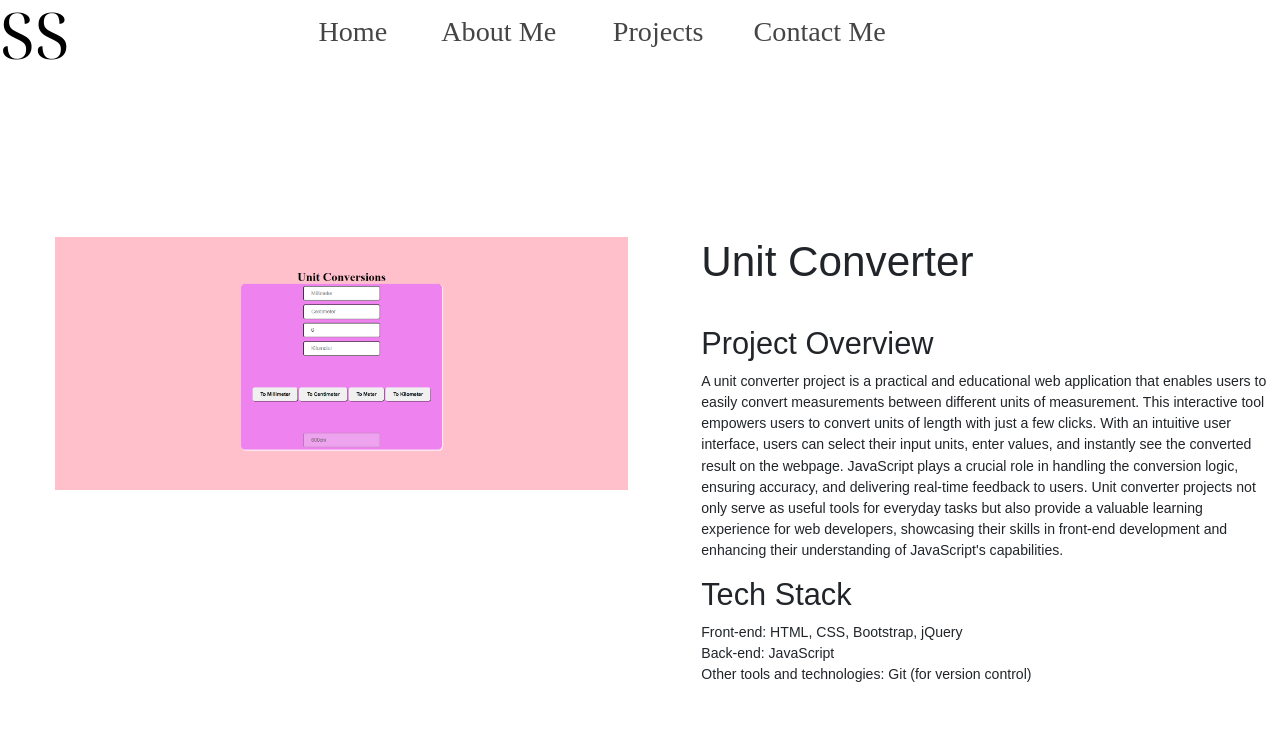
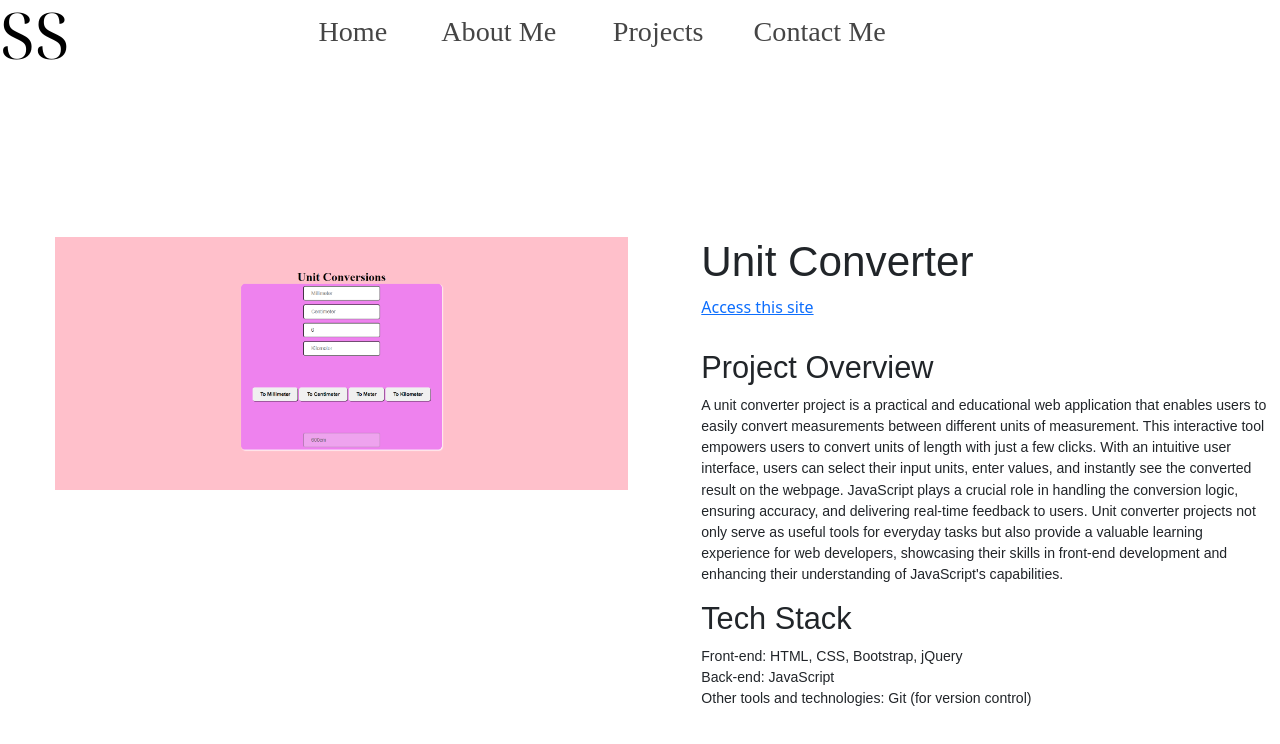
Before and after one commit to Shaina-Sarika/portfolio, a plain HTML site: page uc.html in a window 1280 px wide. Drawn offline with nearby package versions, Linux system fonts and the light colour scheme; a web font is replaced by a local one.

Commit message:
Update uc.html with access link

```diff
--- a/uc.html
+++ b/uc.html
@@ -33,6 +33,7 @@
         <!--unit converter project overview-->
         <div class="container-fluid col-6 ddright_div float_left">
             <h1 class="dd_text">Unit Converter</h1>
+            <a href="https://shaina-sarika.github.io/unit-converter/" style="margin-left: 8%;">Access this site</a>
             <h2 class="dd_text overview_text">Project Overview</h2>
             <p class="dd_text">
                 A unit converter project is a practical and educational web application that enables users to easily convert measurements between different units of measurement. This interactive tool empowers users to convert units of length with just a few clicks. With an intuitive user interface, users can select their input units, enter values, and instantly see the converted result on the webpage. JavaScript plays a crucial role in handling the conversion logic, ensuring accuracy, and delivering real-time feedback to users. Unit converter projects not only serve as useful tools for everyday tasks but also provide a valuable learning experience for web developers, showcasing their skills in front-end development and enhancing their understanding of JavaScript's capabilities.
```
